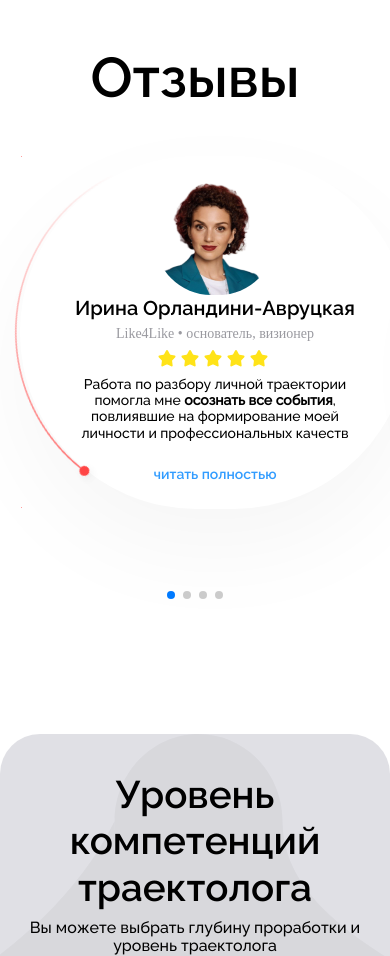
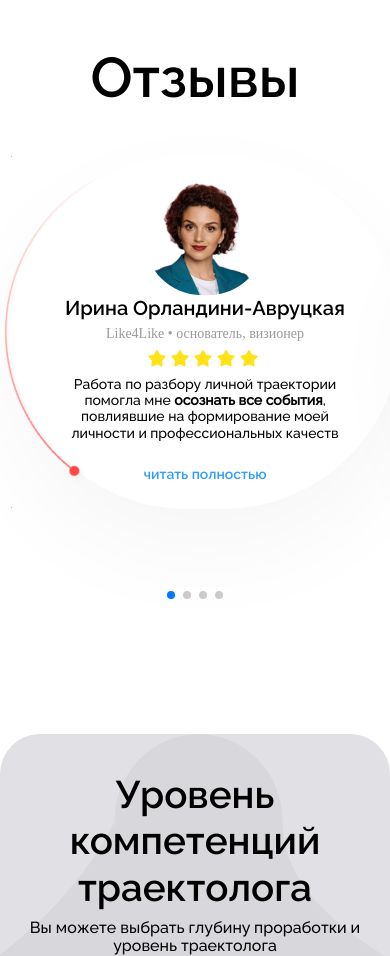
Before and after one commit to Igor-Chernov55/layoutLiveTrack, a website: page app/mainLanding.html in a window 390 px wide. Shown: the part 6960-7916 px from the top of the page. Drawn offline with nearby package versions, Linux system fonts and the light colour scheme.

Commit message:
layout update

```diff
--- a/app/js/jsLanding.js
+++ b/app/js/jsLanding.js
@@ -29,14 +29,14 @@ const swiper = new Swiper(".mySwiper", {
 });
 
 const swiperComment = new Swiper(".swiperComment", {
-    slidesPerView: 1,
+    slidesPerView: 3,
     spaceBetween: 40,
     speed: 200,
     breakpoints: {
         // when window width is >= 320px
         320: {
             slidesPerView: 1,
-            spaceBetween: 50,
+            spaceBetween: 30,
         },
         // when window width is >= 480px
         580: {
--- a/app/scss/_media.scss
+++ b/app/scss/_media.scss
@@ -429,7 +429,7 @@
   }
 
   .commentCard-mobile {
-    width: 390px !important;
+    width: 380px !important;
   }
 
   .questionText-block {
@@ -441,11 +441,11 @@
     justify-content: center;
   }
 
-  #commentCard {
-    width: 390px !important;
-    margin-left: 20px !important;
-
-  }
+  //#commentCard {
+  //  width: 390px !important;
+  //  margin-left: 20px !important;
+  //
+  //}
 
   .commentCard__rounded1 {
     position: absolute;
@@ -719,7 +719,7 @@
     }
 
   #commentCard:nth-child(3) {
-    margin-right: 72px !important;
+    //margin-right: 72px !important;
   }
 
 }
--- a/app/scss/styleLanding.scss
+++ b/app/scss/styleLanding.scss
@@ -1719,7 +1719,13 @@ body {
   }
 
   .commentCard {
-    width: 437px !important;
+    //width: 437px !important;
+    width: 100% !important;
+    //max-width: 437px !important;
+    //min-width: 390px !important;
+  }
+
+  .commentCard:first-child {
     margin-left: 10px;
   }
 
```
Also changed, not shown: app/scss/styleLanding.css, 1 other file.
